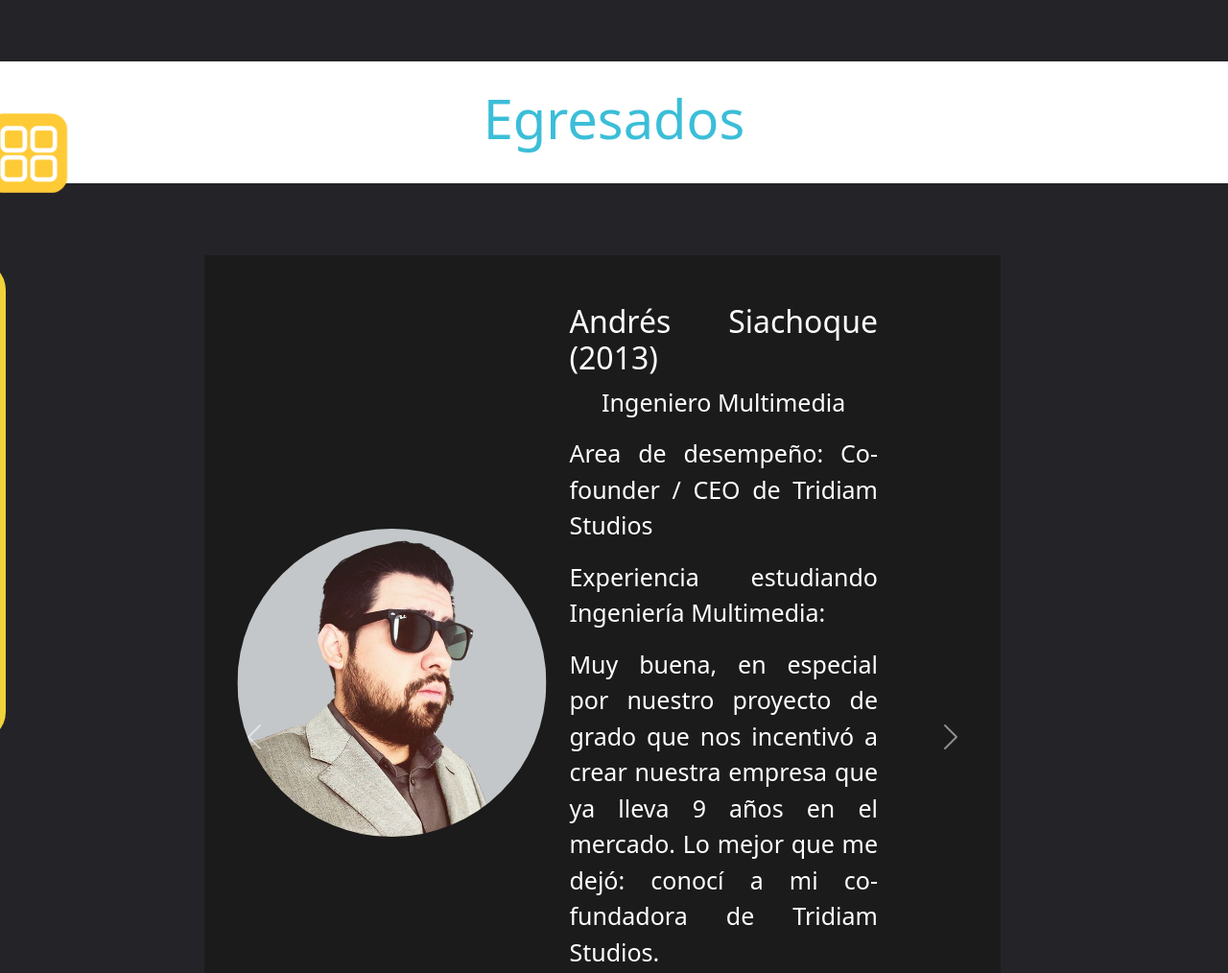
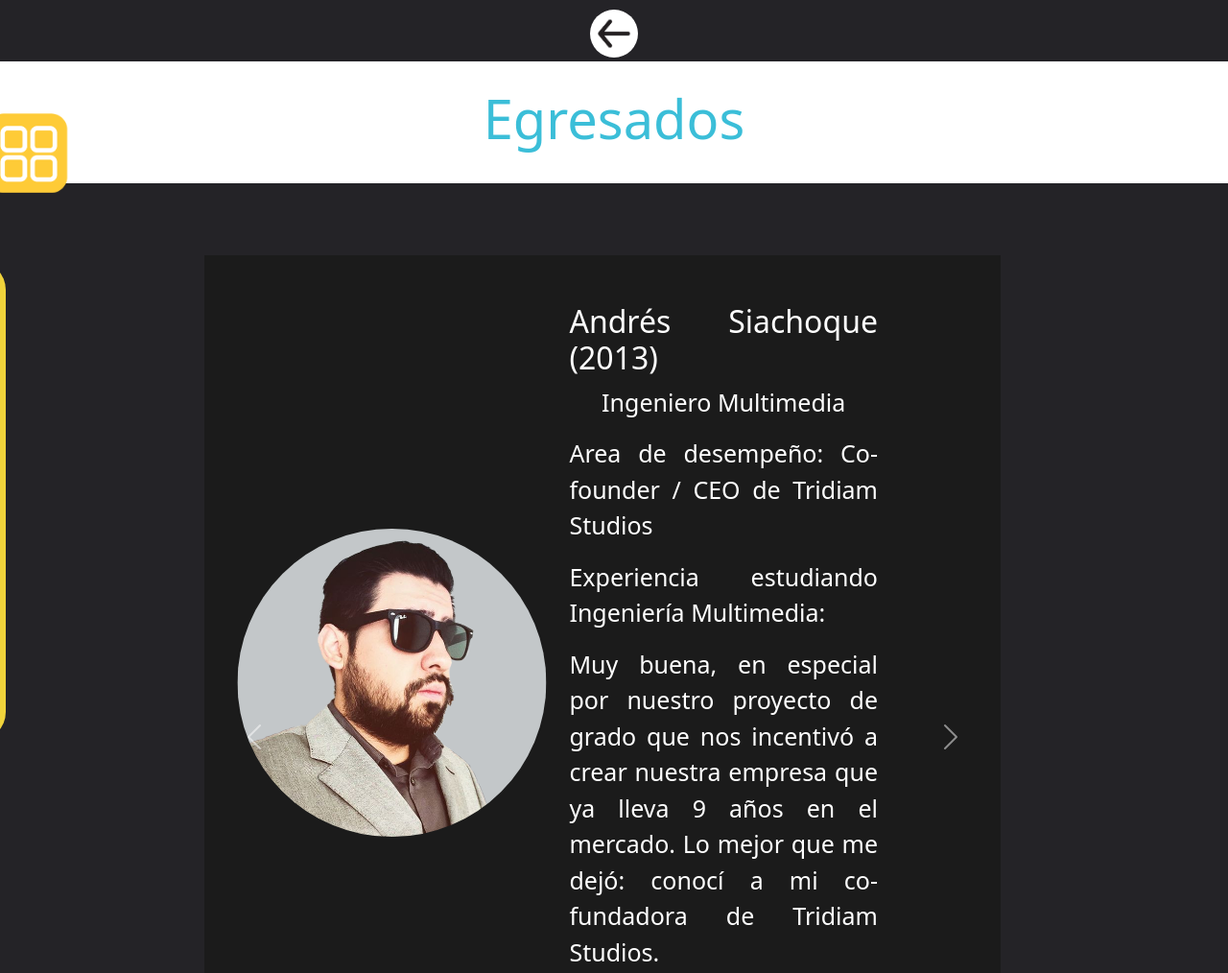
Before and after one commit to Aldaceca/Web_Bicentenario_IM, a plain HTML site: page ProyectTecnologias1.0/Eg-Pr.html in a window 1280 px wide. Shown: the top 1014 px of the page at 96% size. Drawn offline with nearby package versions, Linux system fonts and the light colour scheme.

```diff
--- a/ProyectTecnologias1.0/estiloEg-Pr.css
+++ b/ProyectTecnologias1.0/estiloEg-Pr.css
@@ -106,7 +106,7 @@
 }
 
 .atras {
-    opacity: 0%;
+    opacity:    100%;
     padding-top: 10px;
 }
 
```
